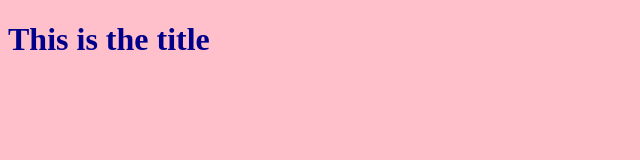
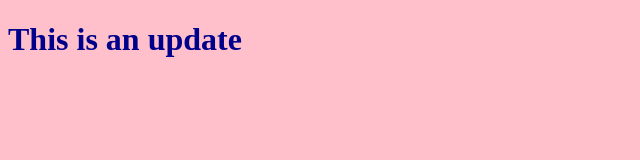
Before and after one commit to zhikka/newRepo, a plain HTML site: page index.html in a window 1280 px wide. Shown: the whole page, without its empty margins (0-640 px from the left). Drawn offline with Linux system fonts and the light colour scheme.

Commit message:
changed the title

```diff
--- a/index.html
+++ b/index.html
@@ -7,7 +7,7 @@
     <title>Home</title>
 </head>
 <body>
-    <h1>This is the title</h1>
+    <h1>This is an update</h1>
     <script src="app.js"></script>
 </body>
 </html>
```
